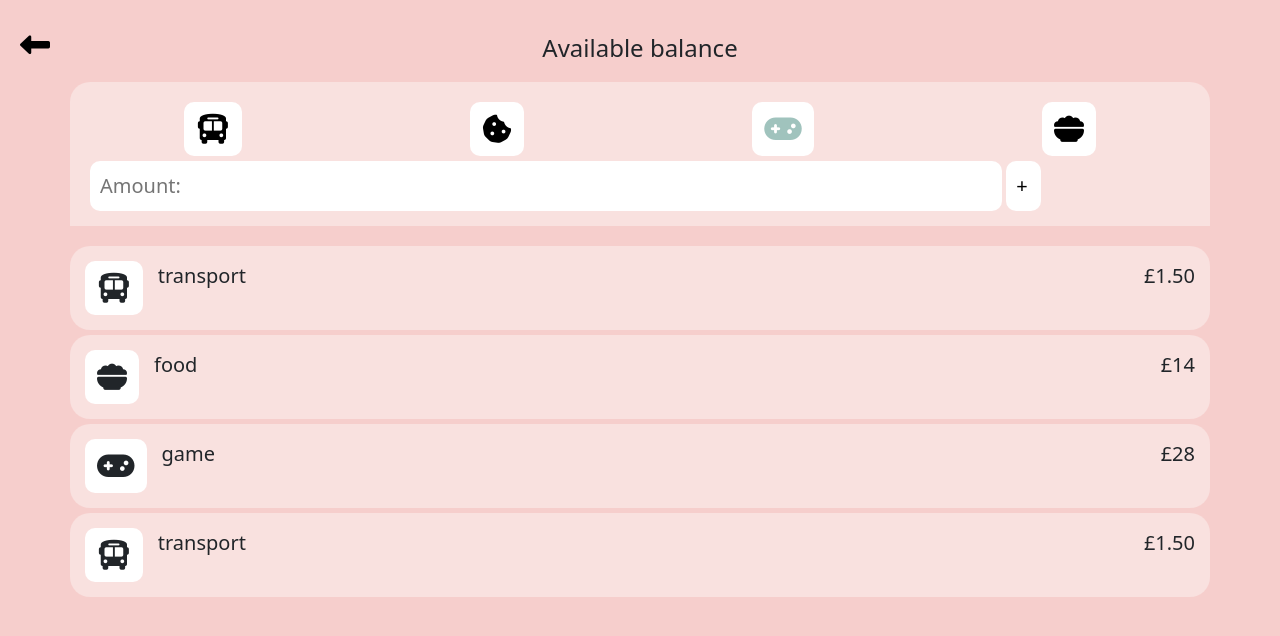
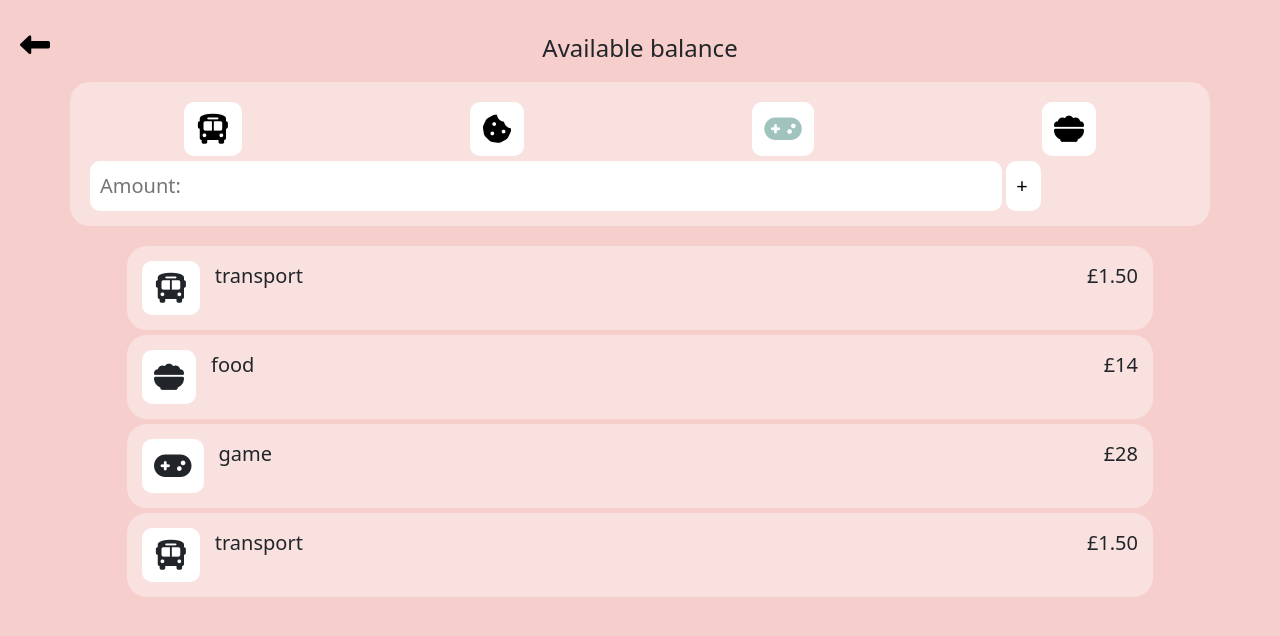
Before and after one commit to JovanChang/Durhack, a plain HTML site: page spending.html in a window 1280 px wide. Drawn offline with nearby package versions, Linux system fonts and the light colour scheme.

Commit message:
hyperlink update

```diff
--- a/spending.html
+++ b/spending.html
@@ -9,7 +9,7 @@
 </head>
 <body id="spendingpage">
 
-    <a href="main.html"><i class="fa-solid fa-left-long back"></i></a>
+    <a href="./main.html"><i class="fa-solid fa-left-long back"></i></a>
 
     <!--available balance-->
     <div id="amountWindow" class="container title">
--- a/stylesheet.css
+++ b/stylesheet.css
@@ -13,6 +13,7 @@
 
 body{
   background-color: var(--background);
+  margin-top: 30px;
 }
 
 a {
@@ -124,7 +125,7 @@ h1{
 }
 
 canvas{
-  width:100% !important;
+  width:80% !important;
   height:180px !important;
   margin: 0 auto;
   margin-top: 100px;
@@ -178,9 +179,11 @@ canvas{
 .spentclass{
   background-color: var(--button);
   padding: 15px 0;
-  border-radius: 20px 20px 0 0;
+  border-radius: 20px;
   justify-self: flex-end;
   align-self: flex-end;
+  width: 95%;
+  margin: 0 auto;
   margin-bottom: 20px;
 }
 
@@ -233,8 +236,11 @@ input {
   background-color: var(--button);
   padding: 15px;
   border-radius: 20px;
+  margin: 0 auto;
   display: flex;
   margin-bottom: 5px;
+  width: 90%;
+
 }
 
 .logo{
```
Also changed, not shown: graph.html (+1 -1 lines), saving.html (+1 -1 lines).
